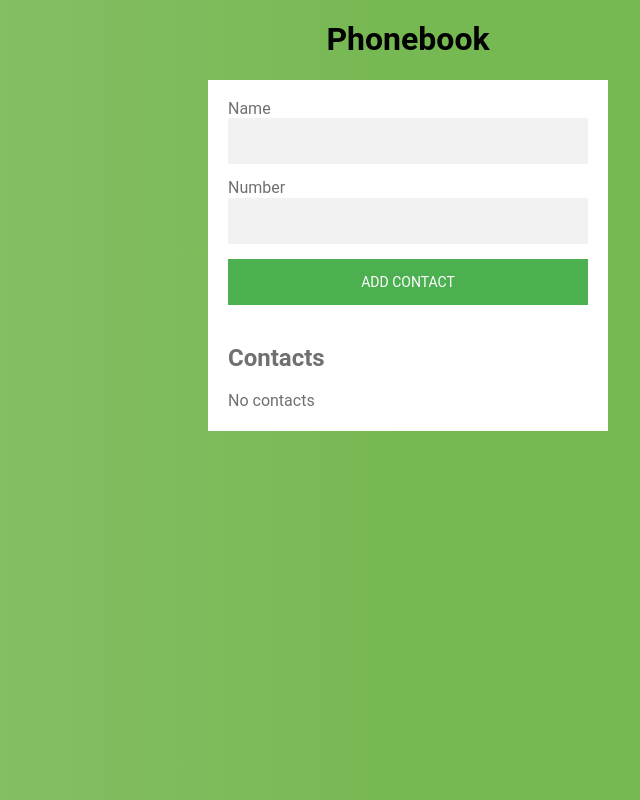
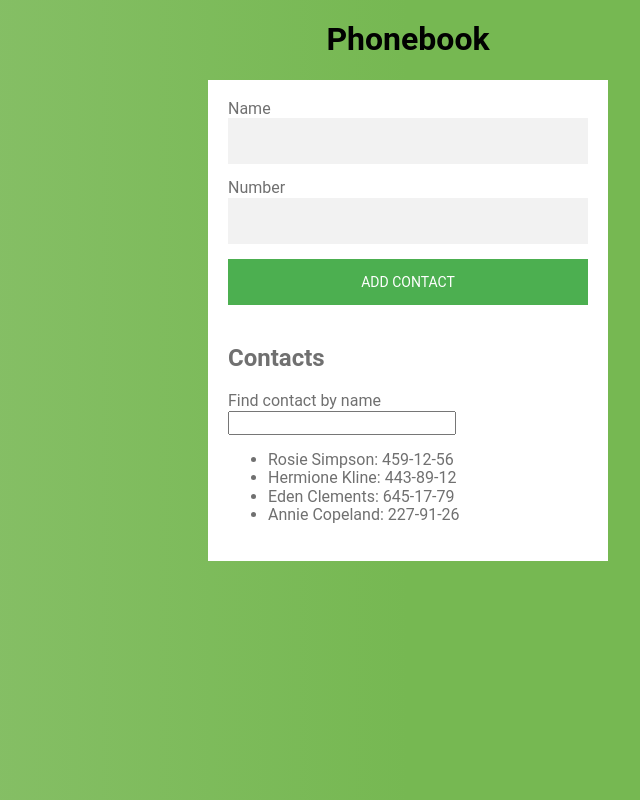
Before and after one commit to Daniel254/goit-react-hw-02-phonebook, a React (Create React App) app: page / in a window 1280 px wide. Shown: the whole page, without its empty margins (232-872 px from the left). Built offline with nearby package versions, Linux system fonts and the light colour scheme.

Commit message:
Step 4 done

```diff
--- a/src/App.jsx
+++ b/src/App.jsx
@@ -1,13 +1,26 @@
+import React, { Component } from 'react';
 import ContactList from 'components/ContactList';
 import GlobalStyle from 'components/GlobalStyle';
 import NewContactForm from 'components/NewContactForm';
-import React, { Component } from 'react';
+import SearchContact from 'components/SearchContact';
 import Box from './components/Box';
+import sanitizeString from './utils/sanitizeString';
+import Section from 'components/Section';
 
 export class App extends Component {
   state = {
-    contacts: [],
-    name: '',
+    contacts: [
+      { id: 'id-1', name: 'Rosie Simpson', number: '459-12-56' },
+      { id: 'id-2', name: 'Hermione Kline', number: '443-89-12' },
+      { id: 'id-3', name: 'Eden Clements', number: '645-17-79' },
+      { id: 'id-4', name: 'Annie Copeland', number: '227-91-26' },
+    ],
+    filter: '',
+  };
+  filterHandler = ({ currentTarget: { value } }) => {
+    this.setState({
+      filter: sanitizeString(value),
+    });
   };
   addContactHandler = contact => {
     console.log('contact', contact);
@@ -16,7 +29,7 @@
     }));
   };
   render() {
-    const { contacts } = this.state;
+    const { contacts, filter } = this.state;
     return (
       <>
         <GlobalStyle />
@@ -37,7 +50,14 @@
             Phonebook
           </Box>
           <NewContactForm addContact={this.addContactHandler} />
-          <ContactList contactList={contacts} />
+          <Section mt="10px">
+            <Box as="h2">Contacts</Box>
+            <SearchContact
+              filterHandler={this.filterHandler}
+              filterString={this.state.filter}
+            />
+            <ContactList contactList={contacts} filter={filter} />
+          </Section>
         </div>
       </>
     );
--- a/src/components/ContactList/ContactList.jsx
+++ b/src/components/ContactList/ContactList.jsx
@@ -1,15 +1,12 @@
 import PropTypes from 'prop-types';
 import React, { Component } from 'react';
 import Notification from 'components/Notification';
-import Section from 'components/Section';
 import { List } from './ContactList.styled';
-import SearchContact from 'components/SearchContact';
 import sanitizeString from 'utils/sanitizeString';
 
-function FilteredList({ filter, listItems, message, filterHandler }) {
+function FilteredList({ listItems, message }) {
   return (
     <>
-      <SearchContact filterHandler={filterHandler} filterString={filter} />
       {listItems.length > 0 ? (
         <List>
           {listItems.map(({ id, name, number }) => (
@@ -35,25 +32,15 @@
       })
     ),
   };
-  state = {
-    filter: '',
-  };
-
-  filterHandler = ({ currentTarget: { value } }) => {
-    this.setState({
-      filter: sanitizeString(value),
-    });
-  };
 
   render() {
-    const { contactList } = this.props;
-    const { filter } = this.state;
+    const { contactList, filter } = this.props;
     const filteredContactList = contactList.filter(item =>
       sanitizeString(item.name).includes(filter)
     );
 
     return (
-      <Section title="Contacts" mt="10px">
+      <>
         {contactList.length > 0 ? (
           <FilteredList
             filter={filter}
@@ -62,9 +49,9 @@
             message="No contacts found"
           />
         ) : (
-          <Notification message="No contacts" />
+          <Notification message="Contact list is empty" />
         )}
-      </Section>
+      </>
     );
   }
 }
```
